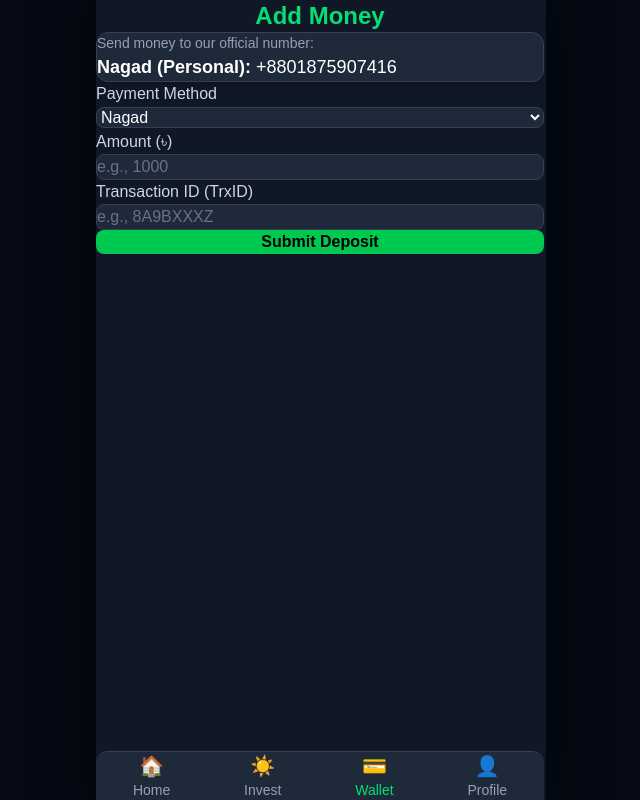
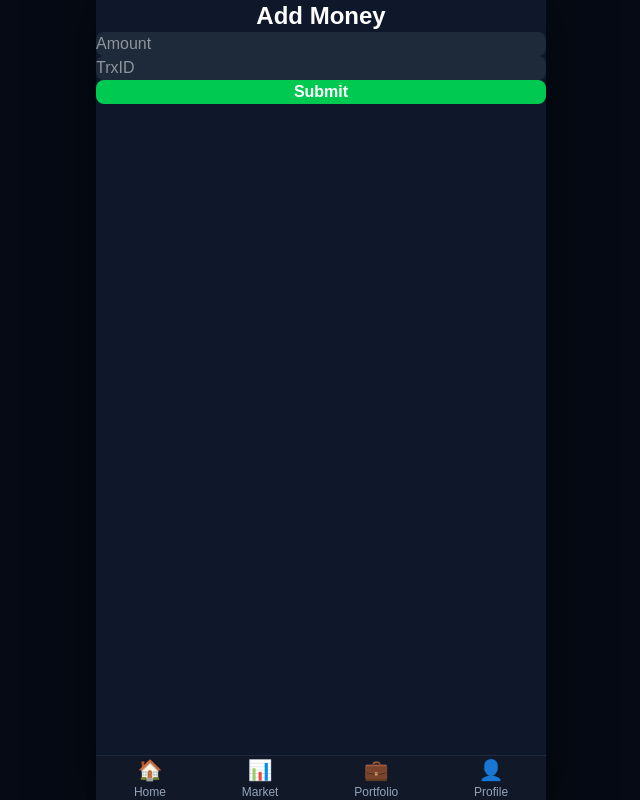
Before and after one commit to alihydarsyedofficial-art/solar-invest-client, a React (Vite) app: page /deposit in a window 1280 px wide. Shown: the whole page, without its empty margins (319-959 px from the left). Built offline with nearby package versions, Linux system fonts and the light colour scheme.

Commit message:
Update code

```diff
--- a/src/App.jsx
+++ b/src/App.jsx
@@ -2,30 +2,21 @@
 import { BrowserRouter as Router, Routes, Route, Navigate } from 'react-router-dom';
 import Layout from './components/Layout';
 import Home from './components/Home';
+import Login from './components/Login';
 import Register from './components/Register';
-import Login from './components/Login';
 import Deposit from './components/Deposit';
-
-// ফিউচার পেজগুলোর জন্য ছোট ডামি কম্পোনেন্ট (পরবর্তীতে এগুলো আলাদা ফাইলে তৈরি করবেন)
-const Placeholder = ({ title }) => <div className="p-10 text-center text-gray-500">Coming Soon: {title}</div>;
 
 function App() {
   return (
     <Router>
       <Routes>
-        {/* Auth Routes */}
         <Route path="/login" element={<Login />} />
         <Route path="/register" element={<Register />} />
-
-        {/* Main App Routes with Bottom Navigation */}
         <Route path="/" element={<Layout><Home /></Layout>} />
         <Route path="/deposit" element={<Layout><Deposit /></Layout>} />
-        <Route path="/invest" element={<Layout><Home /></Layout>} />
-        <Route path="/market" element={<Layout><Placeholder title="Market" /></Layout>} />
-        <Route path="/portfolio" element={<Layout><Placeholder title="Portfolio" /></Layout>} />
-        <Route path="/profile" element={<Layout><Placeholder title="Profile" /></Layout>} />
-
-        {/* Default Redirect */}
+        <Route path="/market" element={<Layout><div>Market</div></Layout>} />
+        <Route path="/portfolio" element={<Layout><div>Portfolio</div></Layout>} />
+        <Route path="/profile" element={<Layout><div>Profile</div></Layout>} />
         <Route path="*" element={<Navigate to="/" />} />
       </Routes>
     </Router>
--- a/src/components/Deposit.jsx
+++ b/src/components/Deposit.jsx
@@ -1,98 +1,43 @@
 import React, { useState } from 'react';
 import { collection, addDoc, serverTimestamp } from 'firebase/firestore';
-import { db } from '../firebase';
+import { auth, db } from '../firebase';
 import { sendTelegramMessage } from '../telegram';
 
 const Deposit = () => {
-  const [method, setMethod] = useState('Nagad');
   const [amount, setAmount] = useState('');
   const [trxId, setTrxId] = useState('');
   const [loading, setLoading] = useState(false);
 
   const handleDepositSubmit = async (e) => {
     e.preventDefault();
+    if (!auth.currentUser) return alert("Please login");
     setLoading(true);
 
     try {
-      // ১. ফায়ারবেস ডাটাবেসে সেভ করা
-      const docRef = await addDoc(collection(db, 'deposits'), {
-        userId: "user_123", // পরবর্তীতে Auth থেকে ডাইনামিক হবে
-        method: method,
+      await addDoc(collection(db, 'deposits'), {
+        userId: auth.currentUser.uid, // Dynamic ID
         amount: Number(amount),
         trxId: trxId,
         status: 'Pending',
         timestamp: serverTimestamp()
       });
-
-      // ২. টেলিগ্রামে নোটিফিকেশন পাঠানো
-      const message = `<b>🔔 New Deposit Request!</b>\n\n<b>Method:</b> ${method}\n<b>Amount:</b> ৳${amount}\n<b>TrxID:</b> ${trxId}\n<b>Status:</b> Pending\n\nCheck Admin Panel to Approve.`;
-      await sendTelegramMessage(message);
-
-      alert('Deposit Request Submitted Successfully!');
-      setAmount('');
-      setTrxId('');
+      await sendTelegramMessage(`New Deposit: ৳${amount}`);
+      alert('Request Submitted!');
+      setAmount(''); setTrxId('');
     } catch (error) {
-      console.error("Error adding document: ", error);
-      alert('Failed to submit. Try again.');
+      alert('Failed.');
     } finally {
       setLoading(false);
     }
   };
 
   return (
-    <div className="max-w-md mx-auto p-4 bg-gray-900 min-h-screen text-white">
-      <h2 className="text-2xl font-bold mb-6 text-center text-green-400">Add Money</h2>
-
-      <div className="bg-gray-800 p-4 rounded-xl shadow-lg border border-gray-700 mb-6">
-        <p className="text-sm text-gray-400 mb-2">Send money to our official number:</p>
-        <div className="mb-2 text-lg"><strong>Nagad (Personal):</strong> +8801875907416</div>
-        {/* Binance option removed for now, you can add it here later */}
-      </div>
-
+    <div className="p-4">
+      <h2 className="text-2xl font-bold mb-6 text-center">Add Money</h2>
       <form onSubmit={handleDepositSubmit} className="space-y-4">
-        <div>
-          <label className="block mb-1 text-gray-300">Payment Method</label>
-          <select
-            value={method}
-            onChange={(e) => setMethod(e.target.value)}
-            className="w-full p-3 bg-gray-800 border border-gray-700 rounded-lg text-white"
-          >
-            <option value="Nagad">Nagad</option>
-            {/* Binance option from dropdown removed for now */}
-          </select>
-        </div>
-
-        <div>
-          <label className="block mb-1 text-gray-300">Amount (৳)</label>
-          <input
-            type="number"
-            value={amount}
-            onChange={(e) => setAmount(e.target.value)}
-            required
-            className="w-full p-3 bg-gray-800 border border-gray-700 rounded-lg text-white placeholder-gray-500"
-            placeholder="e.g., 1000"
-          />
-        </div>
-
-        <div>
-          <label className="block mb-1 text-gray-300">Transaction ID (TrxID)</label>
-          <input
-            type="text"
-            value={trxId}
-            onChange={(e) => setTrxId(e.target.value)}
-            required
-            className="w-full p-3 bg-gray-800 border border-gray-700 rounded-lg text-white placeholder-gray-500"
-            placeholder="e.g., 8A9BXXXZ"
-          />
-        </div>
-
-        <button
-          type="submit"
-          disabled={loading}
-          className="w-full bg-green-500 hover:bg-green-600 text-black font-bold py-3 rounded-lg mt-4 transition"
-        >
-          {loading ? 'Submitting...' : 'Submit Deposit'}
-        </button>
+        <input type="number" value={amount} onChange={(e) => setAmount(e.target.value)} required placeholder="Amount" className="w-full p-3 bg-gray-800 rounded-lg" />
+        <input type="text" value={trxId} onChange={(e) => setTrxId(e.target.value)} required placeholder="TrxID" className="w-full p-3 bg-gray-800 rounded-lg" />
+        <button type="submit" disabled={loading} className="w-full bg-green-500 py-3 rounded-lg font-bold">Submit</button>
       </form>
     </div>
   );
--- a/src/components/Layout.jsx
+++ b/src/components/Layout.jsx
@@ -1,37 +1,35 @@
 import React from 'react';
-import { Link, useLocation } from 'react-router-dom';
+import { useNavigate, useLocation } from 'react-router-dom';
 
 const Layout = ({ children }) => {
+  const navigate = useNavigate();
   const location = useLocation();
 
   return (
-    <div className="max-w-md mx-auto bg-gray-900 min-h-screen relative flex flex-col shadow-2xl">
-
-      {/* Main Content Area */}
-      <div className="flex-1 overflow-y-auto pb-20">
+    <div className="flex flex-col min-h-screen">
+      {/* মেইন কন্টেন্ট */}
+      <div className="flex-1 pb-20">
         {children}
       </div>
 
-      {/* Bottom Navigation Bar */}
-      <div className="absolute bottom-0 w-full bg-gray-800 border-t border-gray-700 flex justify-around p-3 text-gray-400 text-sm z-50 rounded-t-xl">
-        <Link to="/" className={`flex flex-col items-center ${location.pathname === '/' ? 'text-green-400' : 'hover:text-white'}`}>
-          <span className="text-xl">🏠</span>
-          <span>Home</span>
-        </Link>
-        <Link to="/invest" className={`flex flex-col items-center ${location.pathname === '/invest' ? 'text-green-400' : 'hover:text-white'}`}>
-          <span className="text-xl">☀️</span>
-          <span>Invest</span>
-        </Link>
-        <Link to="/deposit" className={`flex flex-col items-center ${location.pathname === '/deposit' ? 'text-green-400' : 'hover:text-white'}`}>
-          <span className="text-xl">💳</span>
-          <span>Wallet</span>
-        </Link>
-        <Link to="/profile" className={`flex flex-col items-center ${location.pathname === '/profile' ? 'text-green-400' : 'hover:text-white'}`}>
-          <span className="text-xl">👤</span>
-          <span>Profile</span>
-        </Link>
+      {/* Bottom Navigation */}
+      <div className="fixed bottom-0 w-full max-w-[450px] bg-[#111827] border-t border-[#1e293b] flex justify-around p-3 z-50 shadow-lg">
+        {[
+          { name: 'Home', path: '/', icon: '🏠' },
+          { name: 'Market', path: '/market', icon: '📊' },
+          { name: 'Portfolio', path: '/portfolio', icon: '💼' },
+          { name: 'Profile', path: '/profile', icon: '👤' }
+        ].map((item) => (
+          <div
+            key={item.name}
+            onClick={() => navigate(item.path)}
+            className={`text-center text-xs cursor-pointer ${location.pathname === item.path ? 'text-green-500' : 'text-[#94a3b8]'}`}
+          >
+            <span className="text-xl block">{item.icon}</span>
+            {item.name}
+          </div>
+        ))}
       </div>
-
     </div>
   );
 };
--- a/src/index.css
+++ b/src/index.css
@@ -1,24 +1,19 @@
 @import "tailwindcss";
 
-* {
-  margin: 0;
-  padding: 0;
-  box-sizing: border-box;
-  font-family: 'Poppins', sans-serif;
-}
+* { margin: 0; padding: 0; box-sizing: border-box; font-family: 'Poppins', sans-serif; }
 
 body {
   background-color: #050a14;
   color: #fff;
   min-height: 100vh;
   display: flex;
-  justify-content: center; /* ডেস্কটপে সবকিছুর ফ্রেম সেন্টারে করবে */
+  justify-content: center;
   margin: 0;
 }
 
 #root {
   width: 100%;
-  max-width: 450px; /* মোবাইল অ্যাপের ফ্রেম */
+  max-width: 450px;
   min-height: 100vh;
   background-color: #0f172a;
   box-shadow: 0 0 50px rgba(0, 0, 0, 0.5);
@@ -27,29 +22,4 @@
   flex-direction: column;
 }
 
-.section {
-  padding: 15px;
-  width: 100%;
-}
-
-/* Bottom Nav Fix - ডেস্কটপেও মাঝখানে থাকবে */
-.bottom-nav {
-  position: fixed;
-  bottom: 0;
-  width: 100%;
-  max-width: 450px; /* রুট এর সাথে মিল রেখে */
-  left: 0;
-  right: 0;
-  margin: 0 auto; /* অটোমেটিক সেন্টারে রাখবে */
-  background: #111827;
-  padding: 15px 0;
-  display: flex;
-  justify-content: space-around;
-  border-top: 1px solid #1e293b;
-  z-index: 1000;
-}
-
-/* Scrollbar styling for smooth look */
-::-webkit-scrollbar {
-  width: 0px;
-}
+::-webkit-scrollbar { width: 0px; }
```
Also changed, not shown: src/components/Home.jsx (+3 -43 lines).
